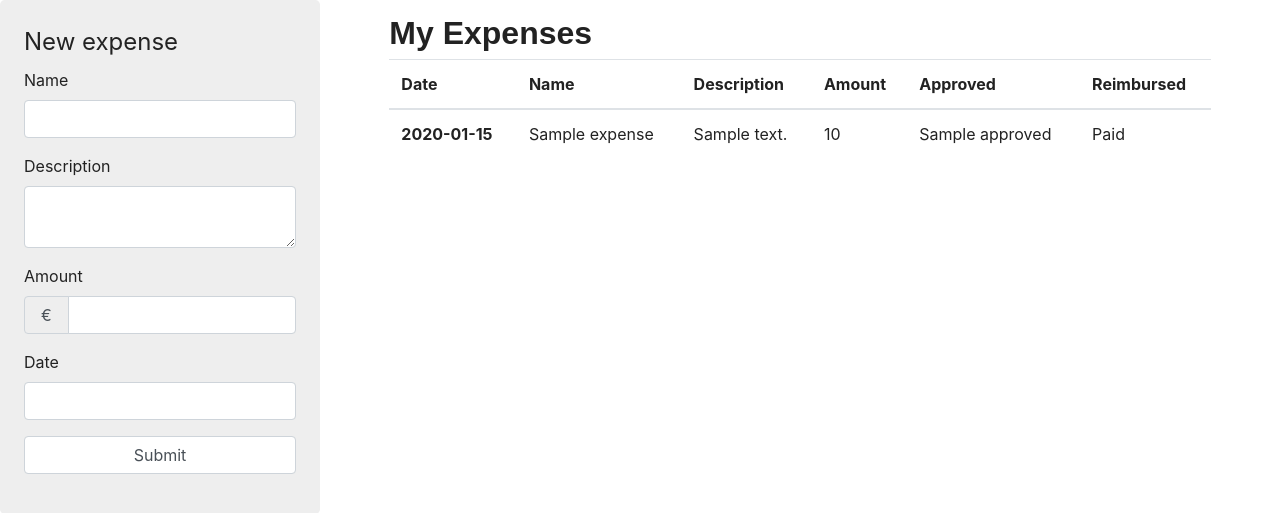
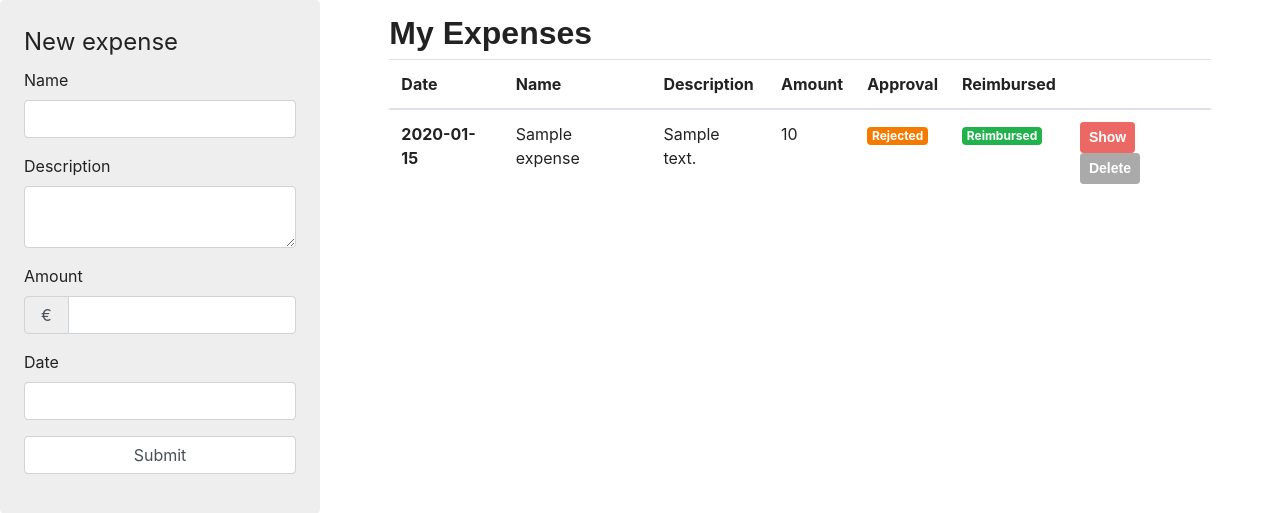
Before and after one commit to carroarmato0/expens-o-matic, a Symfony app: template templates/expenses/index.html.twig in a window 1280 px wide. Shown: the part 59-572 px from the top of the page. Run offline with Twig, Linux system fonts and the light colour scheme; the template is opened without the code that fills it: most values are stand-ins (such as "Sample title", 1, 10 or a date in 2020); form fields are guessed from the names that the template uses; some libraries are stand-ins or nearby versions; some web fonts are replaced.

Commit message:
Add Show and Delete buttons for expenses, improve colouring and layout
Signed-off-by: Christophe Vanlancker <carroarmato0@inuits.eu>

```diff
--- a/templates/expenses/index.html.twig
+++ b/templates/expenses/index.html.twig
@@ -63,8 +63,9 @@ $('.js-datepicker').datepicker({
         <th scope="col">Name</th>
         <th scope="col">Description</th>
         <th scope="col">Amount</th>
-        <th scope="col">Approved</th>
+        <th scope="col">Approval</th>
         <th scope="col">Reimbursed</th>
+        <th scope="col"></th>
       </tr>
     </thead>
     <tbody>
@@ -75,15 +76,25 @@ $('.js-datepicker').datepicker({
         <td>{{expense.description}}</td>
         <td>{{expense.amount}}</td>
         {% if expense.approved is empty %}
-        <td>pending</td>
+          <td><span class="badge badge-info">Pending</span></td>
+          {% elseif expense.approved == 1 %}
+            <td><span class="badge badge-success">Approved</span></td>
         {% else %}
-        <td>{{expense.approved}}</td>
+          <td><span class="badge badge-danger">Rejected</span></td>
         {% endif %}
         {% if expense.reimbursed == 0 %}
-        <td>Not Yet</td>
+        <td><span class="badge badge-secondary">Not paid</span></td>
         {% else %}
-        <td>Paid</td>
+          <td><span class="badge badge-success">Reimbursed</span></td>
         {% endif %}
+        <td>
+          <a class="btn btn-primary btn-sm" href="/expense/{{ expense.id }}" role="button">Show</a>
+          {% if expense.approved == 1 %}
+          <a class="btn btn-secondary disabled btn-sm" href="#" role="button">Delete</a>
+          {% else %}
+            <a class="btn btn-secondary btn-sm" href="/expense/{{ expense.id }}" role="button">Delete</a>
+            {% endif %}
+        </td>
       </tr>
       {% endfor %}
     </tbody>
```
